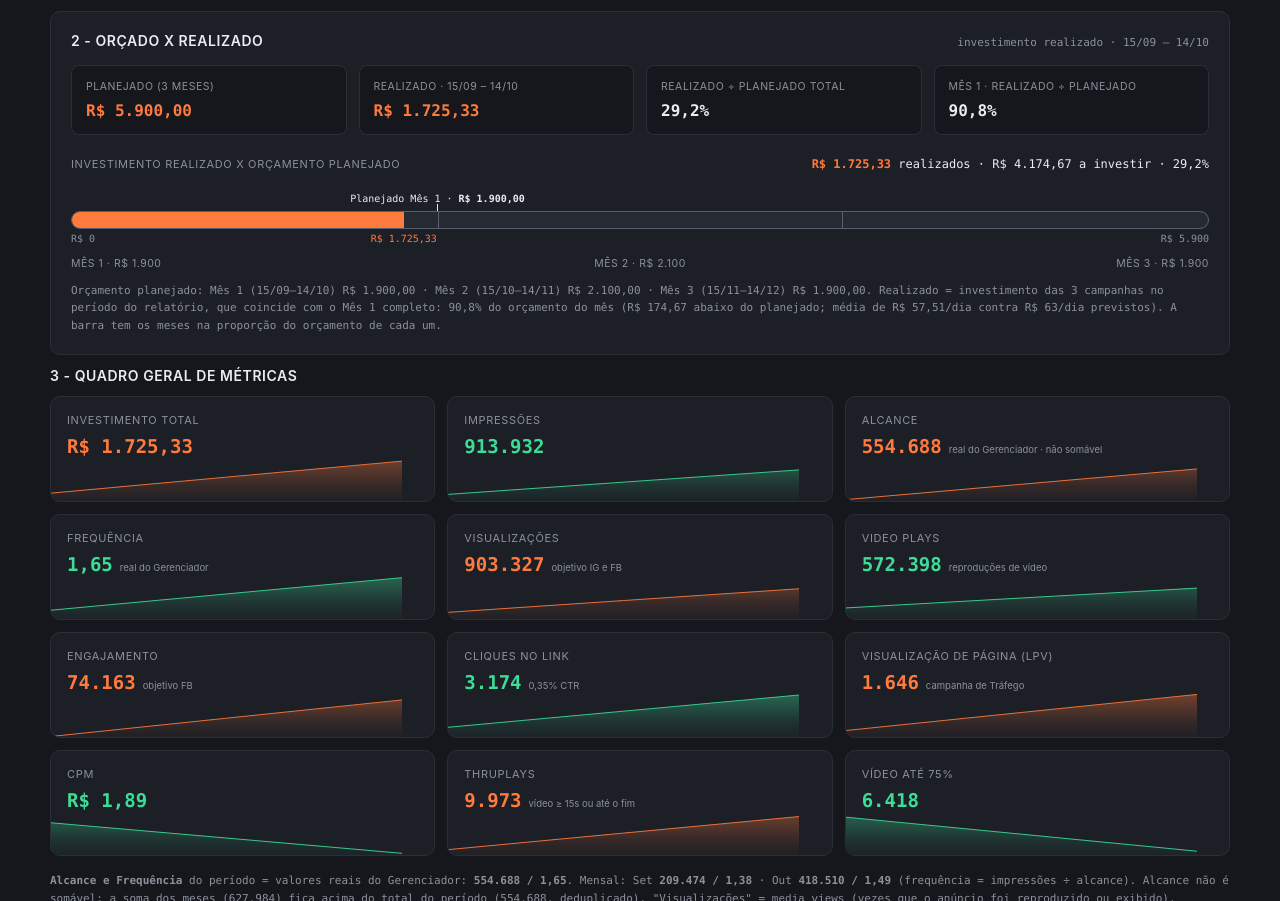
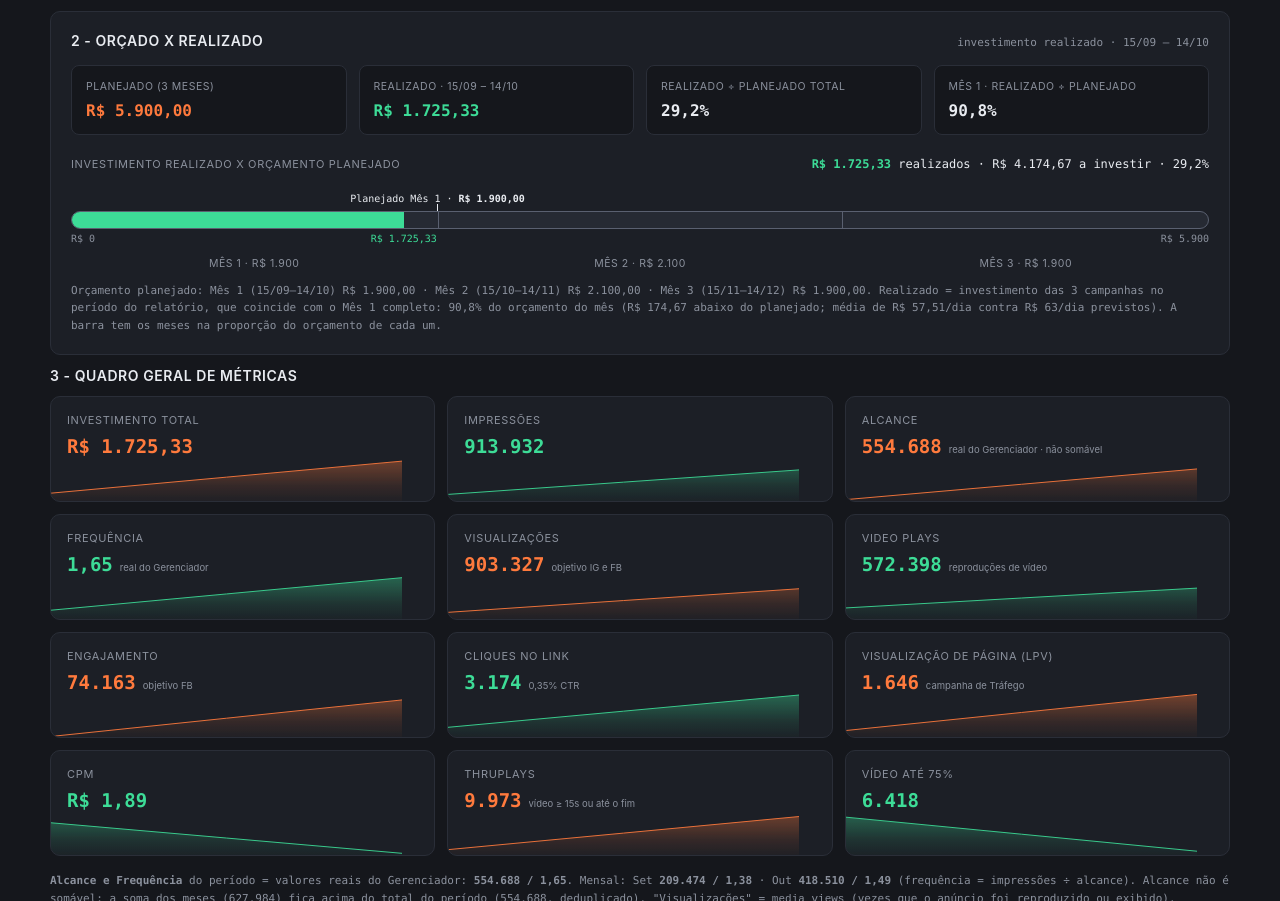
Before and after one commit to MovingTarget-Dash/Grupo-RBS-Neg-cios, a plain HTML site: page index.html in a window 1280 px wide. Shown: the part 901-1802 px from the top of the page. Drawn offline with nearby package versions, Linux system fonts and the light colour scheme.

Commit message:
Container 2: etiquetas dos meses centralizadas e realizado em verde
Co-Authored-By: Claude Sonnet 5.5 <noreply@anthropic.com>

```diff
--- a/index.html
+++ b/index.html
@@ -51,6 +51,7 @@
   .stage-card .value{display:flex;align-items:baseline;justify-content:space-between;gap:6px;font-family:var(--mono);font-size:16px;font-weight:600;color:var(--ink);}
   .stage-card .value .scard-num{white-space:nowrap;overflow:hidden;text-overflow:ellipsis;}
   .stage-card .value.accent{color:var(--accent);}
+  .stage-card .value.green{color:var(--accent-2);}
   .stage-card .scard-note{font-family:var(--mono);font-size:11px;font-weight:400;color:var(--ink-dim);white-space:nowrap;flex-shrink:0;}
   @media(max-width:900px){.stage-card-row{grid-template-columns:repeat(3,1fr);}}
   @media(max-width:560px){.stage-card-row{grid-template-columns:repeat(2,1fr);}}
@@ -215,7 +216,7 @@
       </div>
       <div id="budgetTop" style="position:relative;height:30px;font-family:var(--mono);font-size:10px;"></div>
       <div style="position:relative;height:18px;background:#262a33;border:1px solid #5a6070;border-radius:9px;overflow:hidden;box-sizing:border-box;">
-        <div id="budgetFill" style="position:absolute;left:0;top:0;bottom:0;background:var(--accent);"></div>
+        <div id="budgetFill" style="position:absolute;left:0;top:0;bottom:0;background:var(--accent-2);"></div>
         <div id="budgetDiv1" style="position:absolute;top:0;bottom:0;width:1px;background:#5a6070;"></div>
         <div id="budgetDiv2" style="position:absolute;top:0;bottom:0;width:1px;background:#5a6070;"></div>
       </div>
@@ -769,8 +770,8 @@ document.getElementById('stageFoot2').innerHTML =
     {label:'Mês 1 · realizado ÷ planejado', value:pf(pctM1)}
   ];
   document.getElementById('budgetCards').innerHTML = cards.map((c,j)=>`
-    <div class="stage-card"><div class="label">${c.label}</div><div class="value ${j<2?'accent':''}"><span class="scard-num">${c.value}</span>${c.note?`<span class="scard-note">${c.note}</span>`:''}</div></div>`).join('');
-  document.getElementById('budgetSummary').innerHTML = '<strong style="color:var(--accent);">'+fmtMoney2(real)+'</strong> realizados &middot; '+fmtMoney2(total-real)+' a investir &middot; '+pf(pctTotal);
+    <div class="stage-card"><div class="label">${c.label}</div><div class="value ${j===0?'accent':(j===1?'green':'')}"><span class="scard-num">${c.value}</span>${c.note?`<span class="scard-note">${c.note}</span>`:''}</div></div>`).join('');
+  document.getElementById('budgetSummary').innerHTML = '<strong style="color:var(--accent-2);">'+fmtMoney2(real)+'</strong> realizados &middot; '+fmtMoney2(total-real)+' a investir &middot; '+pf(pctTotal);
   const seg = budget.map(b=>b/total*100);
   const b1 = seg[0], b2 = seg[0]+seg[1];
   document.getElementById('budgetFill').style.width = pctTotal+'%';
@@ -781,9 +782,9 @@ document.getElementById('stageFoot2').innerHTML =
     '<div style="position:absolute;left:'+b1+'%;bottom:0;height:7px;width:1px;background:var(--ink);"></div>';
   document.getElementById('budgetTicks').innerHTML =
     '<span style="position:absolute;left:0;">R$ 0</span>'+
-    '<span style="position:absolute;left:'+pctTotal+'%;transform:translateX(-50%);color:var(--accent);">'+fmtMoney2(real)+'</span>'+
+    '<span style="position:absolute;left:'+pctTotal+'%;transform:translateX(-50%);color:var(--accent-2);">'+fmtMoney2(real)+'</span>'+
     '<span style="position:absolute;right:0;">'+fmtMoney(total)+'</span>';
-  document.getElementById('budgetMonths').innerHTML = budget.map((b,i)=>'<div style="width:'+seg[i]+'%;text-align:'+(['left','center','right'][i])+';">Mês '+(i+1)+' · '+fmtMoney(b)+'</div>').join('');
+  document.getElementById('budgetMonths').innerHTML = budget.map((b,i)=>'<div style="width:'+seg[i]+'%;text-align:center;">Mês '+(i+1)+' · '+fmtMoney(b)+'</div>').join('');
   document.getElementById('budgetFoot').innerHTML = 'Orçamento planejado: Mês 1 (15/09–14/10) '+fmtMoney2(budget[0])+' · Mês 2 (15/10–14/11) '+fmtMoney2(budget[1])+' · Mês 3 (15/11–14/12) '+fmtMoney2(budget[2])+'. Realizado = investimento das 3 campanhas no período do relatório, que coincide com o Mês 1 completo: '+pf(pctM1)+' do orçamento do mês ('+fmtMoney2(budget[0]-real)+' abaixo do planejado; média de '+fmtMoney2(real/30)+'/dia contra R$ 63/dia previstos). A barra tem os meses na proporção do orçamento de cada um.';
 })();
 </script>
```
